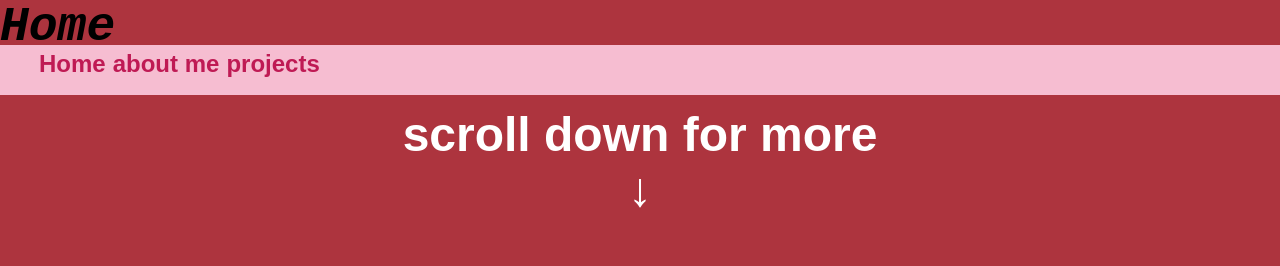
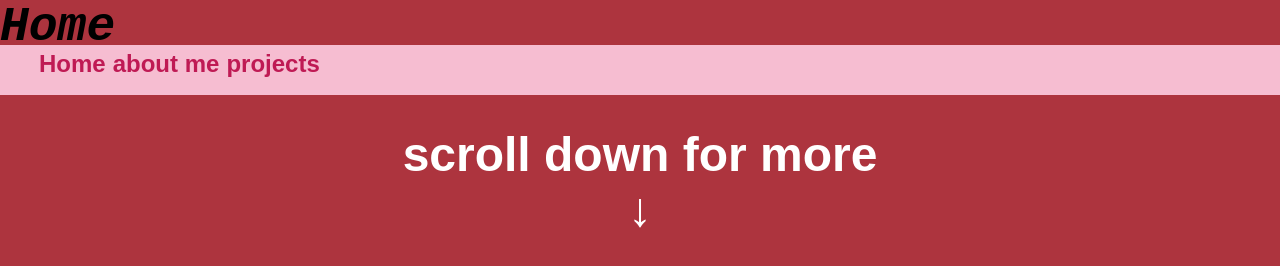
Before and after one commit to daveandbustrer/my-personal-website, a plain HTML site: page index.html in a window 1280 px wide. Drawn offline with Linux system fonts and the light colour scheme.

Commit message:
changed the body to be more consistent

```diff
--- a/index.html
+++ b/index.html
@@ -18,7 +18,7 @@
             </ul>
         </nav>
     </div>
-    <main id ="pretext" class="changeText">
+    <main id ="pretext" class="prechangeText">
         <h1>scroll down for more<br>
                       ↓
         </h1>
--- a/index.js
+++ b/index.js
@@ -13,11 +13,11 @@ window.addEventListener("scroll", () => {
 
 function triggerEffect(ONorOFF,color) {
     setTimeout(() => {
-        document.body.style.backgroundColor = color; // Change background
+        document.body.style.backgroundColor = color;
         setTimeout(() => {
-            text.style.opacity = String(ONorOFF); // Show text
+            text.style.opacity = String(ONorOFF);
             if (ONorOFF){
-            pretext.style.opacity = String(0); // Show text
+            pretext.style.opacity = String(0);
         }else{
             pretext.style.opacity = String(1);
         }
--- a/style.css
+++ b/style.css
@@ -70,3 +70,11 @@ main p {
   opacity: 0;
   transition: opacity 0.5s ease;
 }
+.prechangeText {
+  position: relative;
+  left: 50%;
+  transform: translateX(-50%);
+  font-size: 24px;
+  color: white;
+  transition: opacity 0.5s ease;
+}
```
